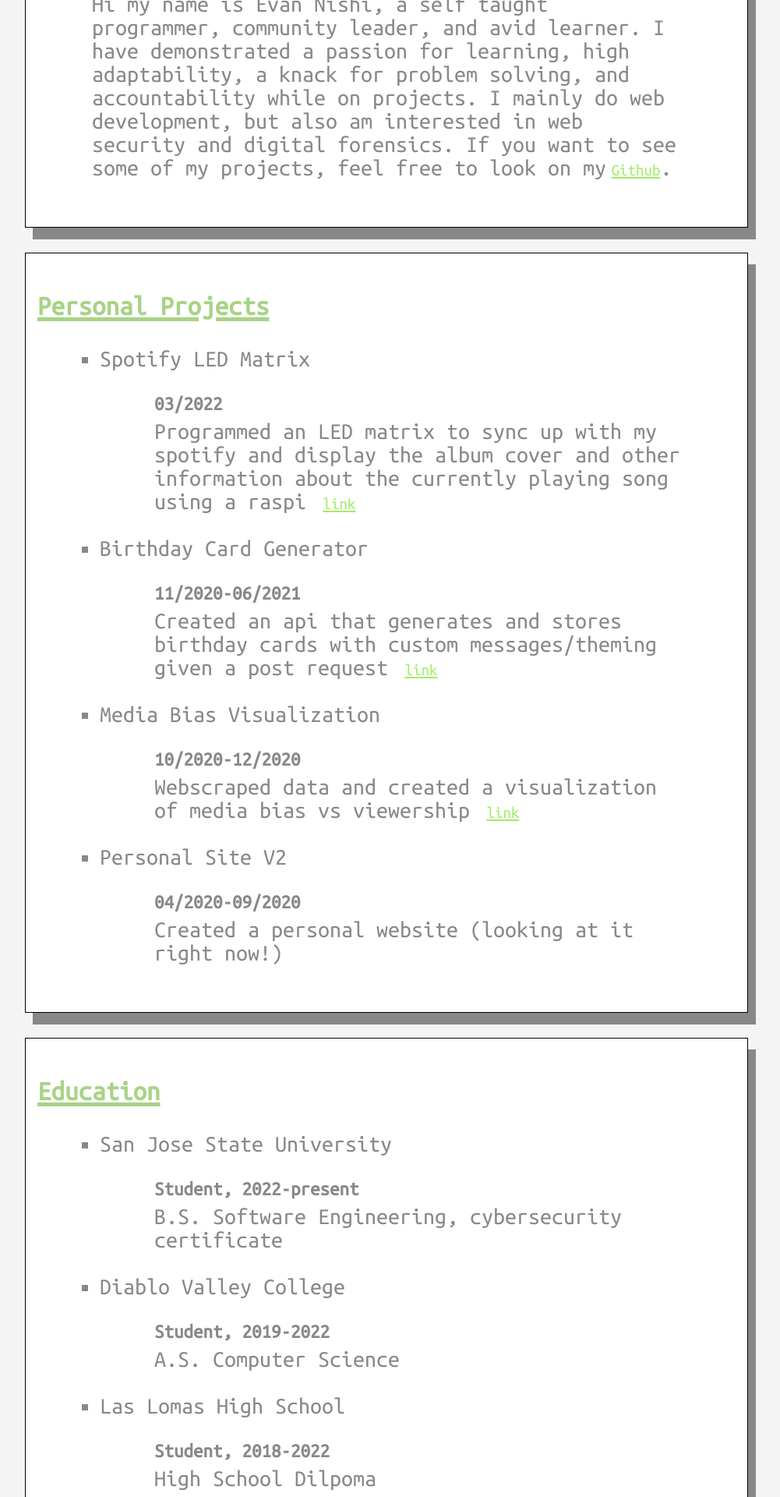
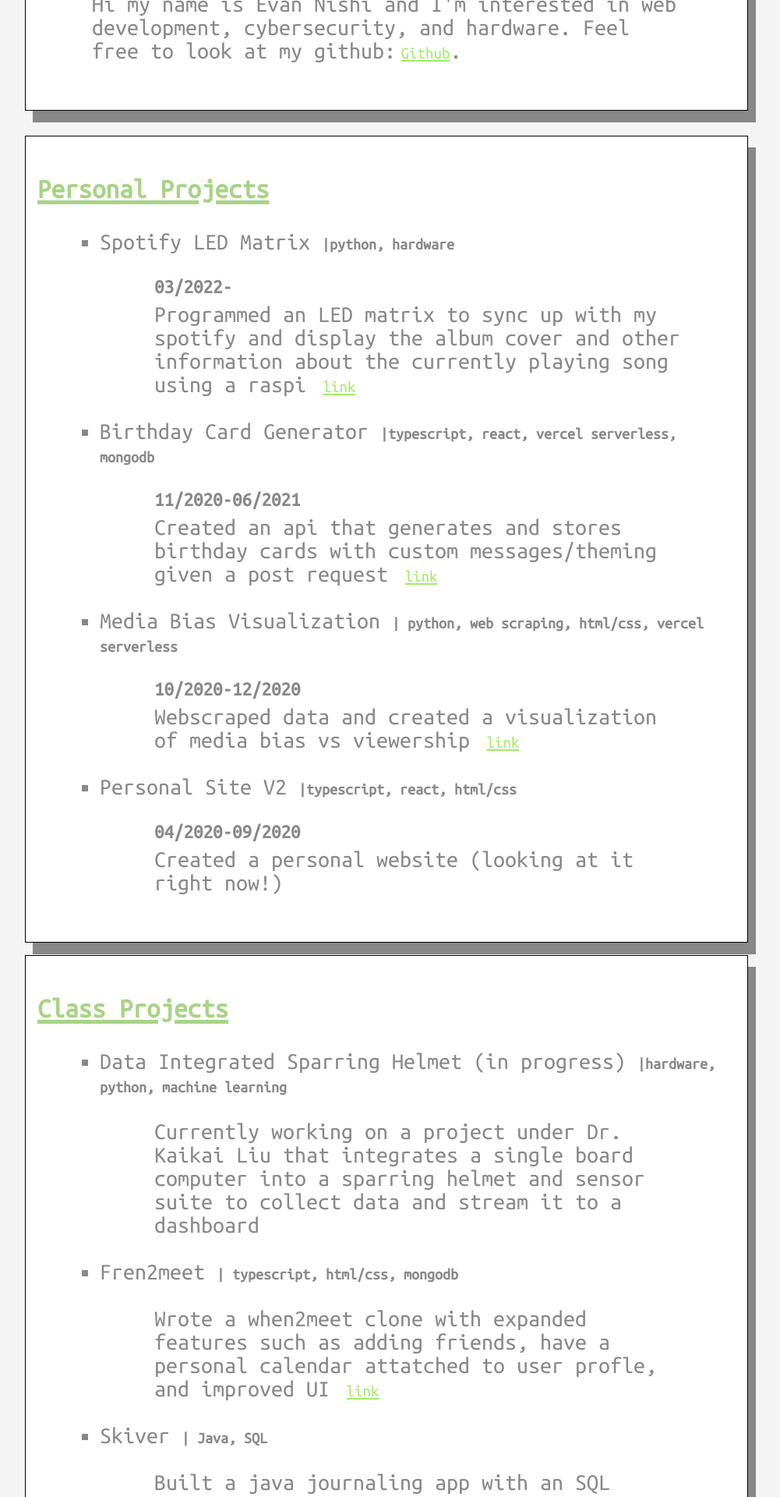
Before and after one commit to Evan-Nishi/personal-site-v2, a Next.js app: page / in a window 1280 px wide. Shown: the part 880-2800 px from the top of the page at 78% size, without its empty margins (160-1161 px from the left). Built offline with nearby package versions, Linux system fonts and the light colour scheme.

Commit message:
updated information

```diff
--- a/src/pages/index.tsx
+++ b/src/pages/index.tsx
@@ -19,7 +19,7 @@ export default class Index extends React.Component {
             <Layout Title="Evan Nishi">
                 <div>
                     <Header>
-                        <Button href="/Evan-Nishi-Resume.pdf" target='_blank' rel='noopener noreferrer'>Resume</Button>
+                        <Button href="/Evan-Nishi-resume.pdf" target='_blank' rel='noopener noreferrer'>Resume</Button>
                         <Button href="/contact">Contact</Button>
                         <Button href="/about">About</Button>
                     </Header>
@@ -33,7 +33,7 @@ export default class Index extends React.Component {
                 <div id="job">
                     <ClearCard>
                         <p className="cancel" onClick={() => this.remove("job")}>X</p>
-                        I'm currently looking for internships or part time gigs, feel free to reach out via
+                        I'm currently looking for internships or new grad roles for Summer 2025, feel free to reach out via
                         <a href="mailto:evan@evannishi.me" className="link">email</a> or
                         <a href="https://www.linkedin.com/in/evan-nishi" className="link">linkedin</a> if you have or know of any opportunities available!
                     </ClearCard>
@@ -42,11 +42,7 @@ export default class Index extends React.Component {
                 <br/>
                 <Card>
                     <h3>Overview</h3>
-                    <p>Hi my name is Evan Nishi, a self taught programmer, community leader, and avid learner.
-                          I have demonstrated a passion for learning,
-                           high adaptability, a knack for problem solving, and accountability while on projects.
-                          I mainly do web development, but also am interested in web security and digital forensics.
-                            If you want to see some of my projects, feel free to look on my
+                    <p>Hi my name is Evan Nishi and I'm interested in web development, cybersecurity, and hardware.  Feel free to look at my github:
                              <a id="sc" href="https://github.com/Evan-Nishi/" className="inlinelink">Github</a>.
                     </p>
                 </Card>
@@ -56,17 +52,30 @@ export default class Index extends React.Component {
                     <h3>Personal Projects</h3>
                     <div className="indented">
                         <ul>
-                            <li>Spotify LED Matrix</li>
-                            <p><h5>03/2022</h5> Programmed an LED matrix to sync up with my spotify and display the album cover and other information about the currently playing song using a raspi <a id="sc" className="inlinelink" href="https://github.com/Evan-Nishi/spotify-panel-client">link</a></p>
-                            <li>Birthday Card Generator</li>
+                            <li>Spotify LED Matrix <b className='tech-used'>|python, hardware</b> </li>
+                            <p><h5>03/2022-</h5> Programmed an LED matrix to sync up with my spotify and display the album cover and other information about the currently playing song using a raspi <a id="sc" className="inlinelink" href="https://github.com/Evan-Nishi/spotify-panel-client">link</a></p>
+                            <li>Birthday Card Generator <b className='tech-used'>|typescript, react, vercel serverless, mongodb</b></li>
                             <p><h5>11/2020-06/2021</h5>Created an api that generates and stores birthday cards with custom messages/theming given a post request <a id="sc" className="inlinelink" href="https://github.com/Evan-Nishi/birthday-card">link</a></p>
-                            <li>Media Bias Visualization</li>
+                            <li>Media Bias Visualization <b className='tech-used'>| python, web scraping, html/css, vercel serverless</b></li>
                             <p><h5>10/2020-12/2020</h5>Webscraped data and created a visualization of media bias vs viewership <a id="sc" className="inlinelink" href="https://github.com/Evan-Nishi/media-bias-visualization">link</a></p>
-                            <li>Personal Site V2</li>
+                            <li>Personal Site V2 <b className='tech-used'>|typescript, react, html/css</b></li>
                             <p><h5>04/2020-09/2020</h5>Created a personal website (looking at it right now!)</p>
+                        </ul>
+                    </div>
+                </Card>
+                <br/>
+                <Card>
+                    <h3>Class Projects</h3>
+                    <div className="indented">
+                        <ul>
+                            <li>Data Integrated Sparring Helmet (in progress) <b className='tech-used'>|hardware, python, machine learning</b> </li>
+                            <p>Currently working on a project under Dr. Kaikai Liu that integrates a single board computer into a sparring helmet and sensor suite to collect data and stream it to a dashboard</p>
+                            <li>Fren2meet <b className='tech-used'>| typescript, html/css, mongodb</b> </li>
+                            <p>Wrote a when2meet clone with expanded features such as adding friends, have a personal calendar attatched to user profle, and improved UI <a id="sc" className="inlinelink" href="https://github.com/Evan-Nishi/CMPE-133-Project">link</a></p>
+                            <li>Skiver <b className='tech-used'>| Java, SQL</b> </li>
+                            <p>Built a java journaling app with an SQL backend <a id="sc" className="inlinelink" href="https://github.com/Evan-Nishi/team-61-02">link</a></p>
+                        </ul>
 
-
-                        </ul>
                     </div>
                 </Card>
                 <br/>
@@ -76,7 +85,7 @@ export default class Index extends React.Component {
                     <div className="indented">
                         <ul>
                             <li>San Jose State University</li>
-                            <p><h5>Student, 2022-present</h5>B.S. Software Engineering, cybersecurity certificate</p>
+                            <p><h5>Student, 2022 - May 2025</h5>B.S. Software Engineering, cybersecurity certificate</p>
                             <li>Diablo Valley College</li>
                             <p><h5>Student, 2019-2022</h5>A.S. Computer Science</p>
                             <li>Las Lomas High School</li>
@@ -95,8 +104,6 @@ export default class Index extends React.Component {
                             <p><h5>Intern, 06/2022-07/2023</h5> Was a lead intern for Drem, a fintech startup based in SCU.  Worked mainly with code organization and quality, typescript, tailwind, and react.</p>
                             <li>San Jose State Computer Science Club</li>
                             <p><h5>Web Developer, 10/2022-12/2022</h5> Made wireframes and wrote code for the San Jose State Computer Science Club's website and infrastructure.</p>
-                            <li>Kwan Logistics</li>
-                            <p><h5>Grunt, 06/2022-07/2022</h5> Literally moved and palletized boxes and helped staff with computer issues in the hot LA sun.  A little hard labor goes a long way.</p>
                             <li>The Coder School</li>
                             <p><h5>Code coach, 02/2021-09/2021</h5> Taught and tutored students in basic programming concepts.</p>
                             <li>TrantonLLC </li>
@@ -116,9 +123,8 @@ export default class Index extends React.Component {
                         <h2>Javascript/Typescript</h2>
                         <div className="indented">
                             <div>
-                                <p>I am familiar with syntax and structure of javascript programs, as well as Object Oriented concepts and modules.
-                                    I am also familiar with sending and receiving requests, CRUD operations with noSQL databases, dynamic websites with react,
-                                     and asynchronous programming.
+                                <p>
+                                    I am proficient in writing and deploying web applications and APIs with js/ts as well as best practices, serverless functions, various libraries.
                                 </p>
                             </div>
                         </div>
@@ -131,21 +137,25 @@ export default class Index extends React.Component {
                                 <li>Node.js</li>
                                 <li>React.js</li>
                                 <li>Styled-components</li>
+                                <li>Tailwind</li>
                             </ul>
                         </div>
                         <br/>
                         <h2>Python</h2>
                         <div className="indented">
                             <div>
-                                <p>I am familiar with syntax and structure of python, as well as Object Oriented concepts and modules.
-                                    I also am familiar with the usage of virtual environments with pip packages.  I also have some understanding
-                                     of data science and machine learning concepts and have taken basic data science COMSC-120ds at DVC.
+                                <p>
+                                    I am very comfortable working in python to automate tasks, write basic machine learning models, process data, and write web applications in python.
+                                    <b className="relevant-coursework">Relevant coursework: Intro to Data Science, Machine Learning for Big Data</b>
                                 </p>
+
                             </div>
                         </div>
                         <h2>Accompanying tools:</h2>
                         <div className="indented">
                             <ul>
+                                <li>Flask</li>
+                                <li>Numpy</li>
                                 <li>OpenCV</li>
                                 <li>Pandas</li>
                                 <li>Poetry</li>
@@ -157,9 +167,11 @@ export default class Index extends React.Component {
                         <br/>
                         <h2>Java</h2>
                         <div className="indented">
+
                             <div>
-                                <p>I took APCS A and COMSC 255, which taught Java gui programming, control flow, and OOP.  I also learned web development and routing
-                                     with Spring Boot, as well as familiarized myself with build tools such as Gradle and Maven.
+                                <p>
+                                    I am comfortable writing code for java gui applications, and working with build tools for both desktop and andriod.
+                                    <b className="relevant-coursework">Relevant coursework: Object Oriented Design, Data Structures and Algorithms</b>
                                 </p>
                             </div>
                         </div>
@@ -172,12 +184,12 @@ export default class Index extends React.Component {
                             </ul>
                         </div>
                         <br/>
-                        <h2>C++</h2>
+                        <h2>C/C++</h2>
                         <div className="indented">
                             <div>
-                                <p>I took COMSC 110, COMSC 165, COMSC 200 and COMSC 210 at DVC and covered C++ fundamentals, data structures, and best practices.
-                                     I also used C++ in VEX robotics, mainly working with
-                                    littlevgl graphics library for the UI of our controller.
+                                <p>I am familiar with C/C++ especially in the context of operating systems.
+                                    I also used C++ in VEX robotics, mainly working with littlevgl graphics library for the UI of our controller.
+                                    <b className="relevant-coursework">Relevant coursework: Operating Systems</b>
                                 </p>
                             </div>
                         </div>
@@ -185,9 +197,18 @@ export default class Index extends React.Component {
                         <h2>HTML/CSS</h2>
                         <div className="indented">
                             <div>
-                                <p>I know how to style and make responsive static websites with HTML and CSS.</p>
+                                <p>I am proficient in designing, styling, and making responsive static websites with HTML and CSS.</p>
                             </div>
                         </div>
+                        <br/>
+                        <h2>SQL</h2>
+                        <div className='indented'>
+                            <div>
+                                <p>I am familiar with writing code for, deploying, and maintaining SQLite and Oracle SQL databases.
+                                <b className="relevant-coursework">Relevant coursework:  Database Management, Enterprise Systems</b></p>
+                            </div>
+                        </div>
+
                     </div>
                 </Card>
                 <br/>
--- a/src/styles.css
+++ b/src/styles.css
@@ -20,6 +20,7 @@ html{
 
 br{
     line-height: 2.5vw;
+    margin-bottom: 0.8vh;
 }
 
 h2{
@@ -295,6 +296,19 @@ a{
     font-size: 70%;
 }
 
+.relevant-coursework {
+    display: block;
+    text-align: left;
+    font-weight: bold;
+    font-size: 20px;
+    margin-bottom: 10px;
+    color: #4D4D4D;
+}
+
+.tech-used{
+    font-size:20px;
+}
+
 @media screen and (max-width: 950px){
     .inlinelink{
         font-size: 15px;
```
Also changed, not shown: 2 other files (tests, documents, lock files or other folders).
